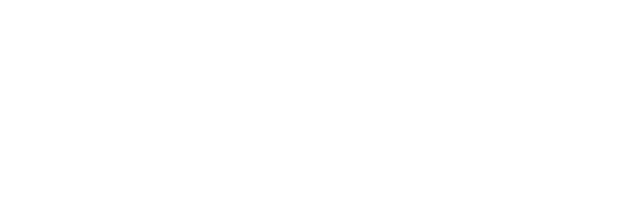
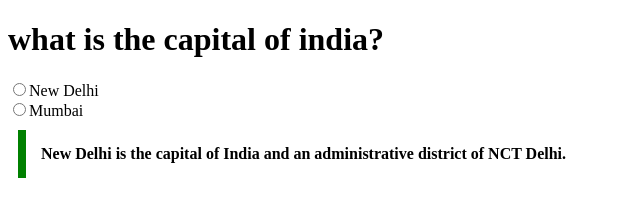
Before and after one commit to acciojob/trivia-Saaii5, a website: page main.html in a window 1280 px wide. Shown: the whole page, without its empty margins (0-640 px from the left). Drawn offline with Linux system fonts and the light colour scheme.

Commit message:
changes done

```diff
--- a/main.html
+++ b/main.html
@@ -8,6 +8,14 @@
 
 <body>
 	<!-- the entire body must be written by student -->
+	<h1><b>what is the capital of india?</b></h1>
+<form>
+	<input type="radio" name="cap">New Delhi<br>
+	<input type="radio" name="cap">Mumbai
+</form>
+<blockquote class="text" cite="https://en.wikipedia.org/wiki/New_Delhi">
+	<b>New Delhi is the capital of India and an administrative district of NCT Delhi.</b>
+</blockquote>
     <script type="text/javascript" src="./script.js">
 </script>
 
--- a/styles.css
+++ b/styles.css
@@ -1,2 +1,6 @@
 
 /* Your CSS Code here. */
+.text{
+    max-width: 600px; margin: 10px; padding: 15px; border-left: 8px solid green;background-color: #f8fffe"";font-weight: bold
+
+}
```
